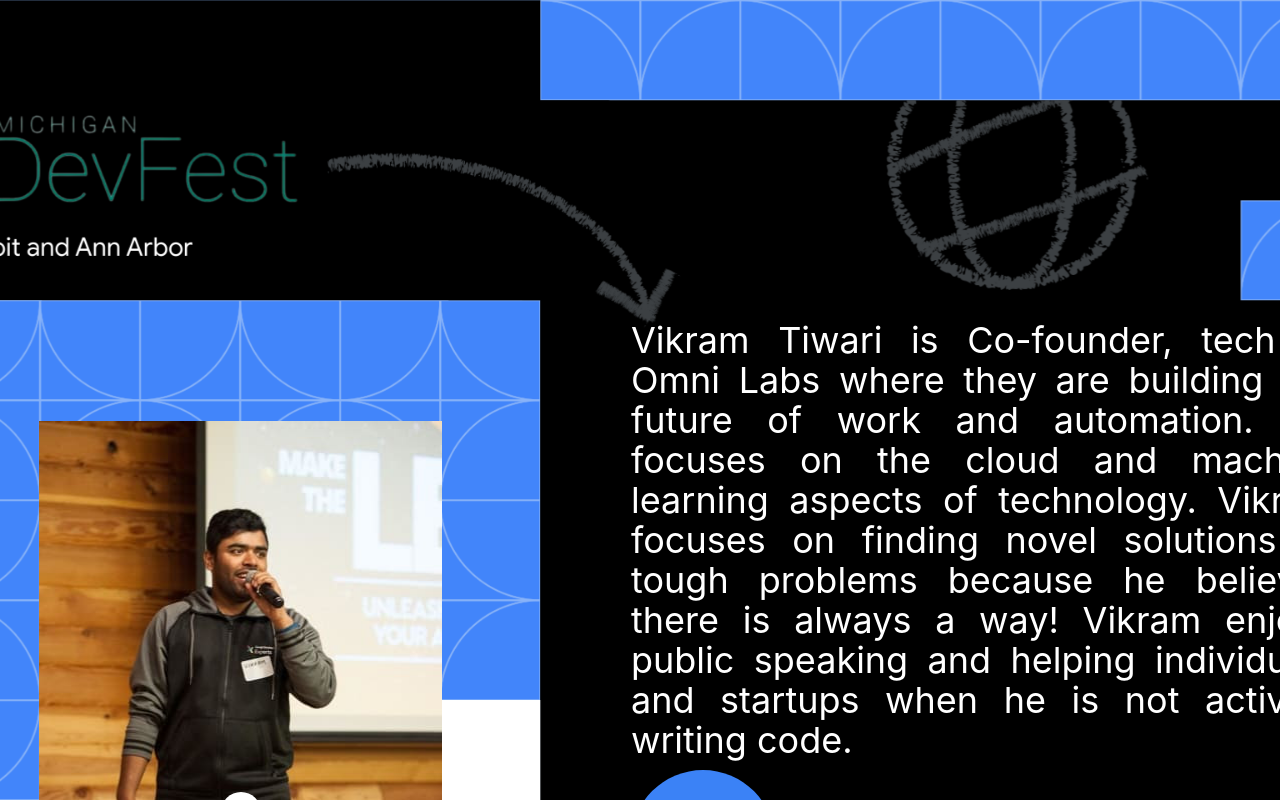
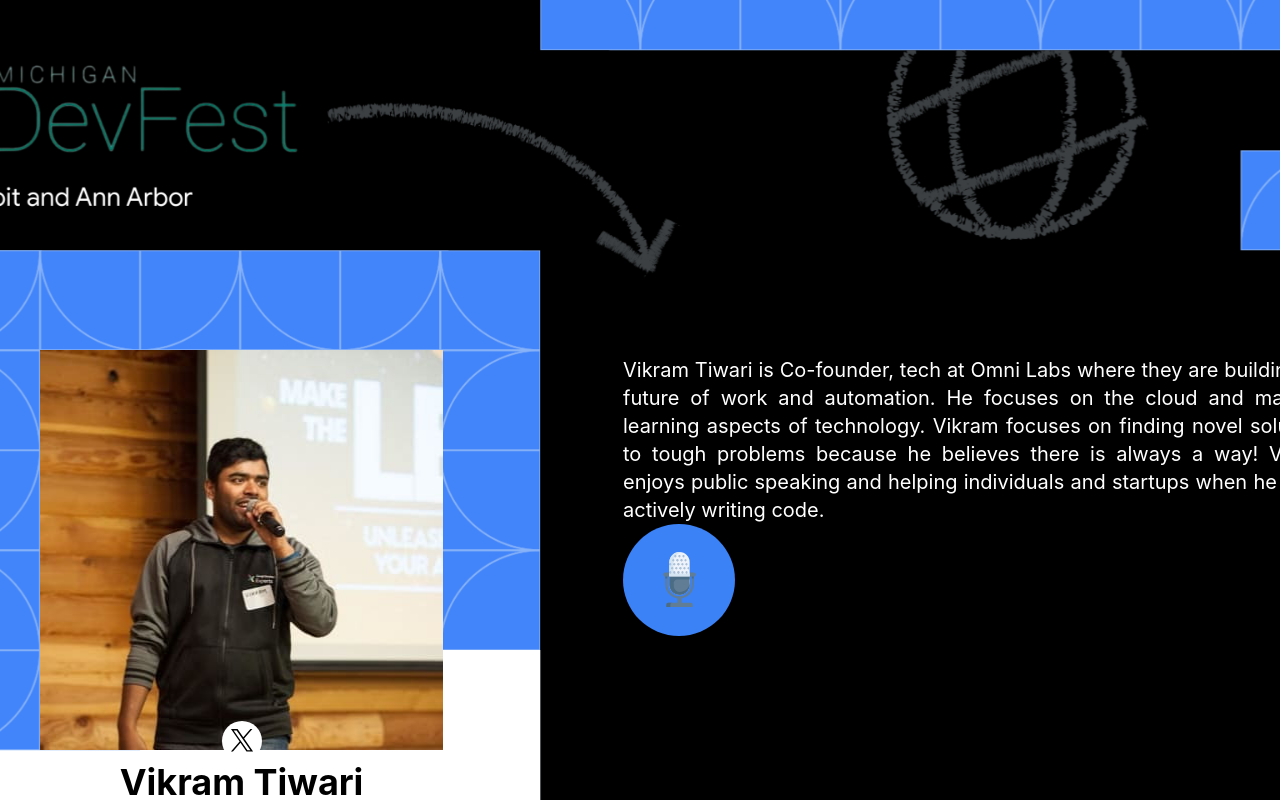
Before and after one commit to Heshoo-ksh/GDG_SummitWebiste, a React (Vite) app: page / in a window 1280 px wide. Both pictures are taken after a click on the element 470 px from the left and 2302 px from the top of the page. Shown: the part 1902-2702 px from the top of the page. Built offline with nearby package versions, Linux system fonts and the light colour scheme.

Commit message:
Allow user to close the modal

```diff
--- a/src/components/ui/SpeakerCard.jsx
+++ b/src/components/ui/SpeakerCard.jsx
@@ -18,9 +18,9 @@
     setIsModalOpen(true)
   }
 
-  // const closeModal = () => {
-  //   setIsModalOpen(false)
-  // }
+  const closeModal = () => {
+    setIsModalOpen(false)
+  }
 
   return (
     <>
@@ -58,6 +58,7 @@
             avatar={avatar}
             twitter={twitter}
             sessionTitle={sessionTitle}
+            onClose={closeModal}
           />
         </div>
       )}
--- a/src/components/ui/SpeakerDetails.jsx
+++ b/src/components/ui/SpeakerDetails.jsx
@@ -1,83 +1,22 @@
-import { useState } from 'react'
 import PropTypes from 'prop-types'
 
-import Mic from '@/assets/Mic.svg'
 import TwitterHandle from '@/components/TwitterHandle'
-
-/* eslint-disable react/prop-types */
-
-function SessionContent(props) {
-  if (props.isSessionOpen) {
-    return (
-      <>
-        <img className="ml-[38px]" src={Mic} />
-        {!props.isHiddenText ? (
-          <div className="w-[0] min-w-full overflow-hidden text-left">
-            <p className="text-2xl font-normal not-italic leading-8 text-white">
-              Talking About
-            </p>
-            <p className="w-[80%] text-3xl font-bold not-italic leading-10 text-white">
-              {props.sessionName}
-            </p>
-          </div>
-        ) : null}
-      </>
-    )
-  }
-
-  return (
-    <>
-      <img className="ml-[38px]" src={Mic} />
-    </>
-  )
-}
+import { DIRECTION } from '@/constants/directions'
+import FlippableChevronIcon from '@/components/ui/FlippableChevronIcon'
+import CloseIcon from './CloseIcon'
+import SessionTitle from './SessionTitle'
 
 function SpeakerDetails(props) {
-  const [isSessionOpen, setIsSessionOpen] = useState(false)
-  const [isHiddenText, setIsHiddenText] = useState(true)
-
-  const handleClick = () => {
-    setIsSessionOpen(!isSessionOpen)
-    setIsHiddenText(true)
-  }
-
-  setTimeout(() => setIsHiddenText(false), 100)
-
   return (
-    <dialog
-      open
-      className="relative inset-0 h-[900px] w-[1600px] shrink-0 bg-[url(@/assets/speaker-details-modal.png)] bg-contain bg-center bg-no-repeat"
-    >
-      <button className="absolute right-[0px] top-[0px] mr-[18px] mt-[20px]">
-        <svg
-          className="h-16 w-16 text-black"
-          fill="none"
-          viewBox="0 0 24 24"
-          stroke="currentColor"
-        >
-          <path
-            strokeLinecap="round"
-            strokeLinejoin="round"
-            strokeWidth="2"
-            d="M10 14l2-2m0 0l2-2m-2 2l-2-2m2 2l2 2m7-2a9 9 0 11-18 0 9 9 0 0118 0z"
-          />
-        </svg>
-      </button>
+    <div className="relative inset-0 h-[900px] w-[1600px] shrink-0 bg-[url(@/assets/speaker-details-modal.png)] bg-contain bg-center bg-no-repeat">
+      <div onClick={() => props.onClose()}>
+        <CloseIcon />
+      </div>
       <div className="flex items-center">
-        <button className="ml-[25px] mt-[200px]">
-          <svg
-            xmlns="http://www.w3.org/2000/svg"
-            width="54"
-            height="102"
-            viewBox="0 0 65 123"
-            fill="none"
-          >
-            <path
-              d="M63.5813 114.549C64.4903 115.481 65 116.739 65 118.049C65 119.359 64.4903 120.617 63.5813 121.549C63.1343 122.009 62.6015 122.374 62.0138 122.623C61.4262 122.872 60.7955 123 60.1584 123C59.5214 123 58.8907 122.872 58.303 122.623C57.7154 122.374 57.1826 122.009 56.7356 121.549L1.41871 65.0004C0.509666 64.0677 0 62.8102 0 61.5C0 60.1898 0.509666 58.9323 1.41871 57.9997L56.7356 1.45064C57.1826 0.991204 57.7154 0.626344 58.303 0.377299C58.8907 0.128255 59.5214 0 60.1584 0C60.7955 0 61.4262 0.128255 62.0138 0.377299C62.6015 0.626344 63.1343 0.991204 63.5813 1.45064C64.4903 2.38334 65 3.64082 65 4.95099C65 6.26116 64.4903 7.51865 63.5813 8.45134L13.132 61.5036L63.5813 114.549Z"
-              fill="black"
-            />
-          </svg>
-        </button>
+        <FlippableChevronIcon
+          direction={DIRECTION.LEFT}
+          strokeColor={'#000000'}
+        />
         <div className="ml-[120px] mt-[400px] shrink-0">
           <div className="relative">
             <img
@@ -87,51 +26,29 @@
             />
             {props.twitter && <TwitterHandle handle={props.twitter} />}
           </div>
-          <div className="text-center">
-            <h1 className="text-center text-4xl font-bold not-italic leading-10 text-black">
+          <div className="h-20 px-2">
+            <h1 className="mt-3 text-center text-4xl font-bold text-black">
               {props.name}
             </h1>
-            <p className="text-center text-2xl font-semibold not-italic leading-8 text-black">
+            <h3 className="text-center font-semibold text-black">
               {props.organization}
+            </h3>
+          </div>
+        </div>
+        <div className="ml-[180px] mr-[25px] mt-[200px] flex flex-col">
+          <div className="max-h-[600px] overflow-y-auto">
+            <p className="text-justify text-xl font-normal text-white">
+              {props.bio}
             </p>
           </div>
+          <SessionTitle sessionTitle={props.sessionTitle} />
         </div>
-        <div className="ml-[189px] mr-[25px] mt-[320px] flex flex-col">
-          <p className="text-justify text-4xl font-normal not-italic leading-10 text-white">
-            {props.bio}
-          </p>
-
-          <button
-            onClick={handleClick}
-            className={
-              'mt-[10px] flex h-36 items-center transition-[width] duration-[40ms] ease-in ' +
-              (isSessionOpen ? 'w-[100%]' : 'w-36') +
-              ' shrink-0 rounded-full bg-blue-500'
-            }
-          >
-            <SessionContent
-              isSessionOpen={isSessionOpen}
-              isHiddenText={isHiddenText}
-              sessionName={props.sessionTitle}
-            />
-          </button>
-        </div>
-        <button className="mr-[25px] mt-[180px]">
-          <svg
-            xmlns="http://www.w3.org/2000/svg"
-            width="54"
-            height="102"
-            viewBox="0 0 65 123"
-            fill="none"
-          >
-            <path
-              d="M1.41871 8.45134C0.509668 7.51865 0 6.26117 0 4.951C0 3.64082 0.509668 2.38334 1.41871 1.45065C1.86572 0.991203 2.39855 0.626343 2.98618 0.377296C3.57381 0.128258 4.20451 0 4.84157 0C5.47864 0 6.10934 0.128258 6.69697 0.377296C7.2846 0.626343 7.81743 0.991203 8.26444 1.45065L63.5813 57.9996C64.4903 58.9323 65 60.1898 65 61.5C65 62.8102 64.4903 64.0677 63.5813 65.0003L8.26444 121.549C7.81743 122.009 7.2846 122.374 6.69697 122.623C6.10934 122.872 5.47864 123 4.84157 123C4.20451 123 3.57381 122.872 2.98618 122.623C2.39855 122.374 1.86572 122.009 1.41871 121.549C0.509668 120.617 0 119.359 0 118.049C0 116.739 0.509668 115.481 1.41871 114.549L51.868 61.4964L1.41871 8.45134Z"
-              fill="#4285F4"
-            />
-          </svg>
-        </button>
+        <FlippableChevronIcon
+          direction={DIRECTION.RIGHT}
+          strokeColor={'#4285F4'}
+        />
       </div>
-    </dialog>
+    </div>
   )
 }
 
@@ -142,7 +59,7 @@
   avatar: PropTypes.string.isRequired,
   organization: PropTypes.string.isRequired,
   sessionTitle: PropTypes.string.isRequired,
-  // onClose: PropTypes.func.isRequired,
+  onClose: PropTypes.func.isRequired,
 }
 
 export default SpeakerDetails
```
